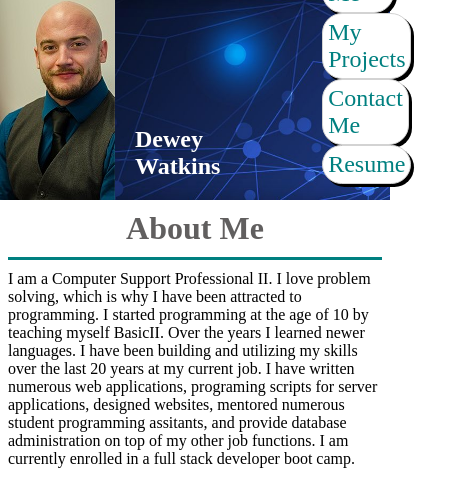
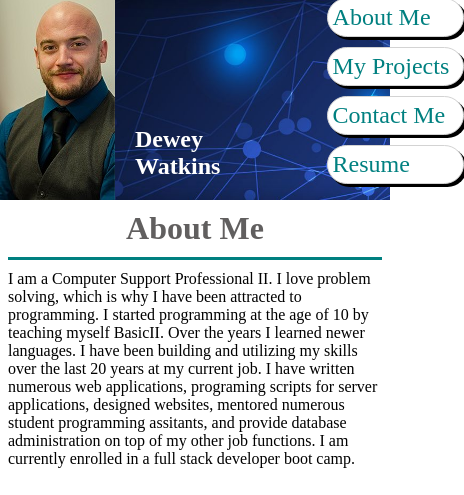
Before and after one commit to deweywatkins77/DevelopmentPortfolio, a plain HTML site: page index.html in a window 390 px wide. Shown: the top 495 px of the page, 464 px wide, since content can reach past the window. Drawn offline with Linux system fonts and the light colour scheme.

Commit message:
final updates on mobile responsiveness

```diff
--- a/assets/style.css
+++ b/assets/style.css
@@ -38,6 +38,7 @@ header h1 {
     color: var(--nav-profile-text);
     font-family: var(--nav-profile-fam1), var(--nav-profile-fam2)
 }
+
 
 header ul li {
     display: inline-flex;
@@ -166,7 +167,7 @@ css for images after this section
     background-image: url('./images/python.jfif');
 }
 
-@media only screen and (max-width: 960px){
+@media only screen and (max-width: 910px){
     a:link, a:visited {
         text-decoration: none;
         color: var(--nav-menu-text);
@@ -179,6 +180,12 @@ css for images after this section
         justify-content: flex-end;
         align-items: flex-end;
         float: right;
+    }
+
+    header ul li {
+        margin: 10px 0px 0px 0px;
+        width: 125px;
+        text-align: center;
     }
 
     main {
```
